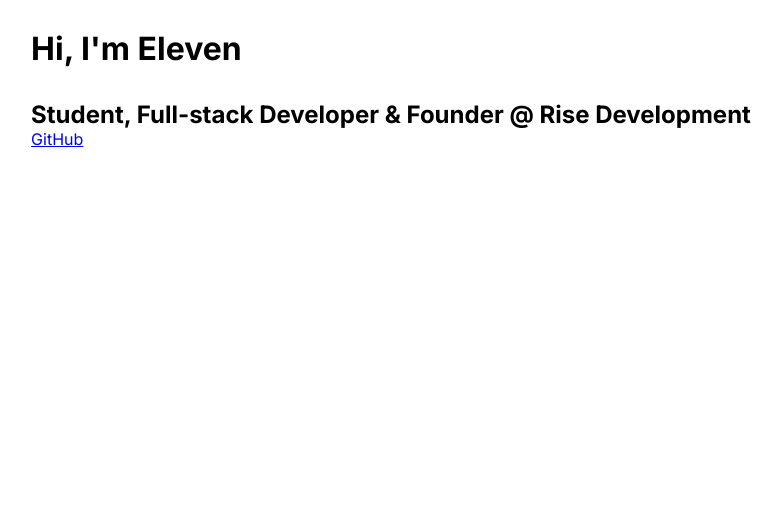
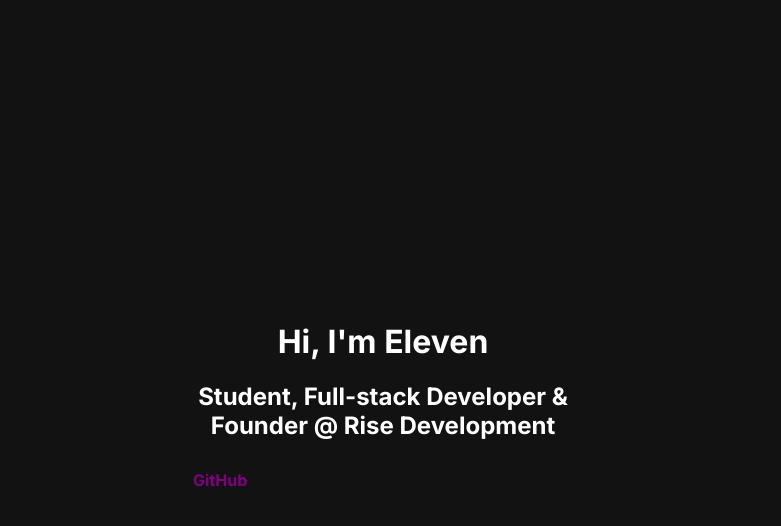
Before and after one commit to mj02010aa/website, a Vue app: page / in a window 1280 px wide. Shown: the top 526 px of the page, without its empty margins (257-1038 px from the left). Built offline with nearby package versions, Linux system fonts and the light colour scheme.

Commit message:
Update App.vue

```diff
--- a/src/App.vue
+++ b/src/App.vue
@@ -14,17 +14,56 @@
 
 <style>
 @import"https://fonts.googleapis.com/css2?family=Inter:wght@100;300;400;500;700;900&display=swap";
+
 body {
-  display: flex;
-  justify-content: center;
-  align-items: center;
-  flex-direction: column;
-  width: 100%;
-  align-items: center;
+  background-color: #121212;
+  padding: 0;
+  margin: 0;
   font-family: "Inter";
 }
-h2 {
-  margin-bottom: 0;
-  margin-top: 2rem;
+
+.outer {
+  display: table;
+  position: absolute;
+  top: 0;
+  left: 0;
+  height: 100%;
+  width: 100%;
+}
+
+.middle {
+  display: table-cell;
+  vertical-align: middle;
+}
+
+.inner {
+  margin-left: auto;
+  margin-right: auto;
+  width: 400px;
+  color: white;
+  text-align: center;
+  /*whatever width you want*/
+}
+
+.inner a {
+  text-decoration: none;
+  color: purple;
+  font-weight: bold;
+  margin: 10px;
+  transition: 0.2s;
+}
+
+.inner a:hover {
+  color: magenta;
+}
+
+.links {
+  display: flex;
+}
+
+@media screen and (max-width: 420px) {
+  .links {
+    display: block;
+  }
 }
 </style>
```
